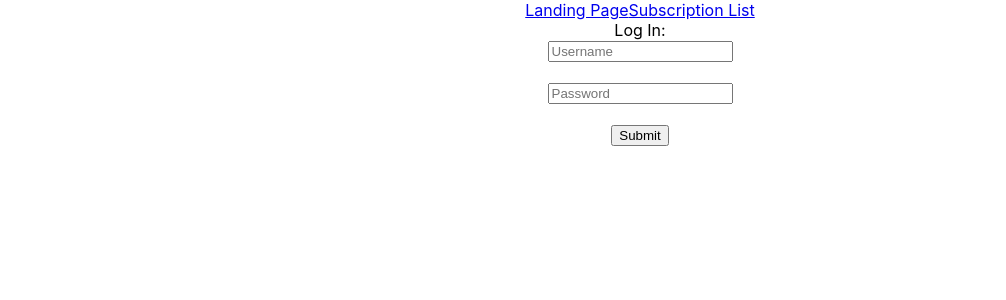
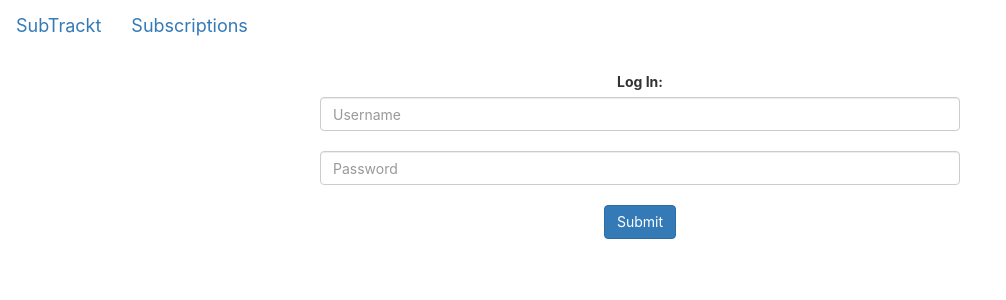
Before and after one commit to software-assignments-fall2021/project-setup-medha-g, a React (Create React App) app in the folder front-end/subtrackt/: page /login in a window 1280 px wide. Shown: the top 300 px of the page, without its empty margins (0-1006 px from the left). Built offline with nearby package versions, Linux system fonts and the light colour scheme.

Commit message:
added navbar, toggle add button

```diff
--- a/front-end/subtrackt/public/index.html
+++ b/front-end/subtrackt/public/index.html
@@ -3,6 +3,7 @@
   <head>
     <meta charset="utf-8" />
     <link rel="icon" href="%PUBLIC_URL%/favicon.ico" />
+    <link rel="stylesheet"href="https://maxcdn.bootstrapcdn.com/bootstrap/3.3.7/css/bootstrap.min.css" > <!--Bootstrap stylesheet-->
     <meta name="viewport" content="width=device-width, initial-scale=1" />
     <meta name="theme-color" content="#000000" />
     <meta
@@ -24,8 +25,9 @@
       work correctly both with client-side routing and a non-root public URL.
       Learn how to configure a non-root public URL by running `npm run build`.
     -->
-    <title>React App</title>
+    <title>SubTrackt</title>
   </head>
+
   <body>
     <noscript>You need to enable JavaScript to run this app.</noscript>
     <div id="root"></div>
--- a/front-end/subtrackt/src/components/Header.jsx
+++ b/front-end/subtrackt/src/components/Header.jsx
@@ -1,13 +1,24 @@
 import React from 'react';
-import {Link} from 'react-router-dom';
+// import {Link} from 'react-router-dom';
 import LogoutPage from './LogOutPage';
 
 const Header = () => {
     return (
         <div className="header">
-            <Link to="/landing">Landing Page</Link>
+             <nav class="navbar navbar-light bg-light">
+                <a class="navbar-brand" href="/landing">
+                    SubTrackt
+                </a>
+                <a class="navbar-brand" href="/sub_list">
+                    Subscriptions
+                </a>
+                <a class="navbar-brand" href="./LogOutPage">
+                <LogoutPage/>
+                </a>
+                </nav>
+            {/* <Link to="/landing">Landing Page</Link>
             <Link to="/sub_list">Subscription List</Link>
-            <LogoutPage/>
+            <LogoutPage/> */}
         </div>
     )
 }
--- a/front-end/subtrackt/src/components/LandingPage.jsx
+++ b/front-end/subtrackt/src/components/LandingPage.jsx
@@ -4,7 +4,7 @@ const LandingPage = () => {
     return (
         <div className="landing">
             <div>
-                Info about the app.
+                SubTrackt is a subscription tracking and budgeting application.
             </div>
         </div>
     )
--- a/front-end/subtrackt/src/components/LogInPage.jsx
+++ b/front-end/subtrackt/src/components/LogInPage.jsx
@@ -29,7 +29,7 @@ const LogInPage = (props) => {
 
     return (
         <div className="Login">
-            <form>
+            <form className="custom-form">
                 <label>Log In:</label>
                 <div className="mb-3">
                     <input
--- a/front-end/subtrackt/src/components/LogOutPage.jsx
+++ b/front-end/subtrackt/src/components/LogOutPage.jsx
@@ -8,7 +8,7 @@ const LogoutPage = () => {
   let auth = useAuth();
 
   return auth.user ? (
-    <button onClick={() => {
+    <button className="btn btn-primary" onClick={() => {
       auth.signout(() => history.push('/'));
     }}>
       Logout
--- a/front-end/subtrackt/src/components/Subscription.jsx
+++ b/front-end/subtrackt/src/components/Subscription.jsx
@@ -10,19 +10,19 @@ function Subscription(props) {
 
 	return (
 		<div className="row">
-			<div className="column">
+			<div className="column col-xs-6 col-md-4">
 				<h4>{props.title}</h4>
 				<img src={props.image} alt="Logo"></img>
 			</div>
-			<div className="column">
+			<div className="column col-xs-6 col-md-4">
 				<h4>Description</h4>
 				<p>{props.description}</p>
 			</div>
-			<div className="column">
+			<div className="column col-xs-6 col-md-4">
 				<h4>Plan Details</h4>
 				<p>Price: {props.plan.price} for {props.plan.time_quantity} {props.plan.time_unit}</p>
 			</div>
-			<div className="column">
+			<div className="column col-xs-6 col-md-4">
 				<button type="button" onClick={handleClick}>Delete</button>
 			</div>
 		</div>
--- a/front-end/subtrackt/src/components/SubscriptionAddPage.jsx
+++ b/front-end/subtrackt/src/components/SubscriptionAddPage.jsx
@@ -36,7 +36,6 @@ function usePlan() {
 }
 
 const SubscriptionAddPage = (props) => {
-
 
     const [image, setImage] = useState("");
     const [subscriptionTitle, setTitle] = useState("");
@@ -90,7 +89,7 @@ const SubscriptionAddPage = (props) => {
     }
 
     return (
-        <div>
+        <div className="custom-form ">
             <label>Subscription Title:</label>
             <div className="mb-3">
                 <input
--- a/front-end/subtrackt/src/components/SubscriptionList.jsx
+++ b/front-end/subtrackt/src/components/SubscriptionList.jsx
@@ -97,10 +97,17 @@ const SubscriptionList = () => {
     }
     const handleSeePage = () => {
         toggleSeePage(true);
+        var currAddButton = document.getElementById("addButton");
+        currAddButton.style.display = "none";
+
+
     }
     const handleUnseePage = () => {
         toggleSeePage(false);
+        var currAddButton = document.getElementById("addButton");
+        currAddButton.style.display = "block";
     }
+
 
     // Handlers END ===============================================================================================
 
@@ -116,7 +123,8 @@ const SubscriptionList = () => {
     // Still need to add proper add button
     return (
         <div className="SubscriptionBox">
-            <button onClick={handleSeePage}>+</button>
+            <h3>Your Subscriptions</h3>
+            <button className= "btn btn-primary custom-button" onClick={handleSeePage} id="addButton">+</button>
             {seePage ? <SubcriptionAddPage handleSubmit={handleAddSub} handleBack={handleUnseePage}/> : null}
             <ol className="SubscriptionList">
                 {renderList()}
@@ -125,4 +133,6 @@ const SubscriptionList = () => {
     )
 }
 
+
+
 export default SubscriptionList;
--- a/front-end/subtrackt/src/index.css
+++ b/front-end/subtrackt/src/index.css
@@ -11,3 +11,12 @@ code {
   font-family: source-code-pro, Menlo, Monaco, Consolas, 'Courier New',
     monospace;
 }
+
+.custom-form {
+  width: 50% !important;
+  display: inline-block !important;
+}
+
+.custom-button{
+  display: inline-block;
+}
```
Also changed, not shown: 1 other file (tests, documents, lock files or other folders).
